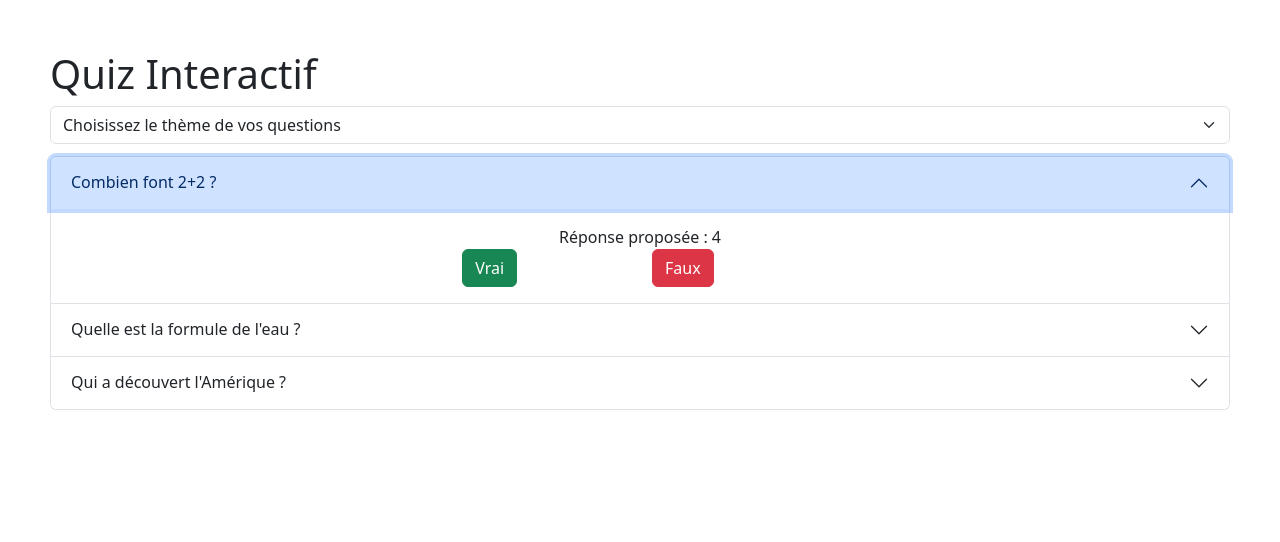
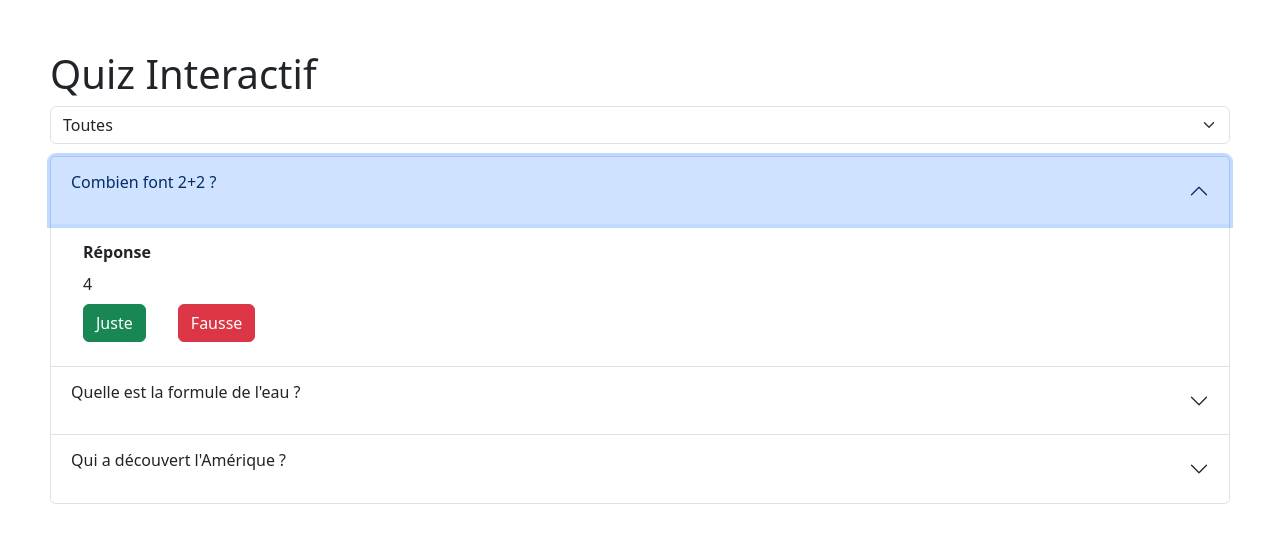
Before and after one commit to GuillardPierre/cloud_quizz, a React (Vite) app: page / in a window 1280 px wide. Both pictures are taken after a click on the button "Combien font 2+2 ?". Shown: the top 542 px of the page. Built offline with nearby package versions, Linux system fonts and the light colour scheme.

Commit message:
fix question style, improve validation in reducer, fix wording

```diff
--- /dev/null
+++ b/src/assets/styles/customAccordion.scss
@@ -0,0 +1,7 @@
+.row {
+  margin-bottom: 0.5rem;
+}
+
+span {
+  font-weight: 600;
+}
--- /dev/null
+++ b/src/assets/styles/question.scss
@@ -0,0 +1,17 @@
+.accordion-question-wrapper {
+  display: flex;
+  justify-content: space-between;
+  align-items: center;
+  width: 100%;
+}
+
+p {
+  margin-bottom: 0;
+}
+.true {
+  color: green;
+}
+
+.false {
+  color: red;
+}
--- a/src/components/CustomAccordion.jsx
+++ b/src/components/CustomAccordion.jsx
@@ -1,55 +1,49 @@
 import { Accordion, Button, Col, Container, Row } from 'react-bootstrap';
-import { useContext } from 'react';
-import { QuestionContext } from '../context/QuestionContext';
+import Question from './Question';
+import '../assets/styles/customAccordion.scss';
+import useCustomAccordion from '../hooks/useCustomAccordion';
 
 export default function CustomAccordion({ category }) {
-  const { state, dispatch } = useContext(QuestionContext);
-
-  const filteredQuestions = state.filter(
-    (question) => category === 'all' || question.category === category
-  );
-
-  const handleResponse = (questionId, response) => {
-    dispatch({ type: 'response', questionId, response });
-  };
+  const { filteredQuestions, handleResponse, btnIsDisabled } =
+    useCustomAccordion(category);
 
   return (
     <Accordion>
       {filteredQuestions.map((question) => (
-        <Accordion.Item eventKey={question.id}>
-          <Accordion.Header>{question.question}</Accordion.Header>
+        <Accordion.Item eventKey={question.id} key={question.id}>
+          <Question
+            question={question.question}
+            response={question.validation}
+          />
           <Accordion.Body>
             <Container>
-              <Row className='justify-content-md-center'>
-                <Col xs={12} className='text-center'>
-                  Réponse proposée : {question.answer}
+              <Row>
+                <Col xs={12}>
+                  <span>Réponse </span>
                 </Col>
               </Row>
-              <Row className='justify-content-md-center'>
-                {question.validation ? (
-                  <Col xs={6} className='text-center'>
-                    Vous avez répondu : {question.validation}{' '}
-                  </Col>
-                ) : (
-                  <>
-                    <Col xs={2}>
+              <Row>
+                <Col xs={12}>{question.answer}</Col>
+              </Row>
+              <Row>
+                <Col xs={1}>
                   <Button
+                    disabled={btnIsDisabled(question.validation)}
                     variant='success'
                     onClick={() => handleResponse(question.id, true)}
                   >
-                        Vrai
+                    Juste
                   </Button>
                 </Col>
-                    <Col xs={2}>
+                <Col xs={1}>
                   <Button
+                    disabled={btnIsDisabled(question.validation)}
                     variant='danger'
                     onClick={() => handleResponse(question.id, false)}
                   >
-                        Faux
+                    Fausse
                   </Button>
                 </Col>
-                  </>
-                )}
               </Row>
             </Container>
           </Accordion.Body>
--- a/src/components/Filter.jsx
+++ b/src/components/Filter.jsx
@@ -6,7 +6,7 @@ export default function Filter({ setCategory }) {
       aria-label='Sélectionnez la catégorie de jeu'
       onChange={(e) => setCategory(e.target.value)}
     >
-      <option value={'all'}>Choisissez le thème de vos questions</option>
+      <option value={'all'}>Toutes</option>
       <option value='Math'>Math</option>
       <option value='Science'>Sciences</option>
       <option value='Histoire'>Histoire</option>
--- /dev/null
+++ b/src/components/Question.jsx
@@ -0,0 +1,28 @@
+import { Accordion } from 'react-bootstrap';
+import '../assets/styles/question.scss';
+
+export default function Question({ question, response }) {
+  console.log(response);
+
+  const displayResponse = (rep) => {
+    if (rep === false) {
+      return 'Faux';
+    } else if (rep === true) {
+      return 'Vrai';
+    }
+    return '';
+  };
+
+  return (
+    <Accordion.Header>
+      <div className='accordion-question-wrapper'>
+        <p>{question}</p>
+        {response !== undefined && (
+          <span className={response ? 'true' : 'false'}>
+            {displayResponse(response)}
+          </span>
+        )}
+      </div>
+    </Accordion.Header>
+  );
+}
--- /dev/null
+++ b/src/hooks/useCustomAccordion.js
@@ -0,0 +1,20 @@
+import { useContext } from 'react';
+import { QuestionContext } from '../context/QuestionContext';
+
+export default function useCustomAccordion(category) {
+  const { state, dispatch } = useContext(QuestionContext);
+
+  const filteredQuestions = state.filter(
+    (question) => category === 'all' || question.category === category
+  );
+
+  const handleResponse = (questionId, response) => {
+    dispatch({ type: 'response', questionId, response });
+  };
+
+  const btnIsDisabled = (rep) => {
+    return rep === false || rep === true;
+  };
+
+  return { filteredQuestions, handleResponse, btnIsDisabled };
+}
--- a/src/reducers/QuestionsReducer.js
+++ b/src/reducers/QuestionsReducer.js
@@ -6,10 +6,10 @@ export const questionsReducer = (state, action) => {
   switch (action.type) {
     case 'response':
       return state.map((question) => {
-        if (question.id === action.questionId) {
+        if (question.id === action.questionId && !question.validation) {
           return {
             ...question,
-            validation: action.response ? 'vrai' : 'faux',
+            validation: action.response,
           };
         }
         return question;
```
Lines whose indentation alone changed are shown as unchanged.
